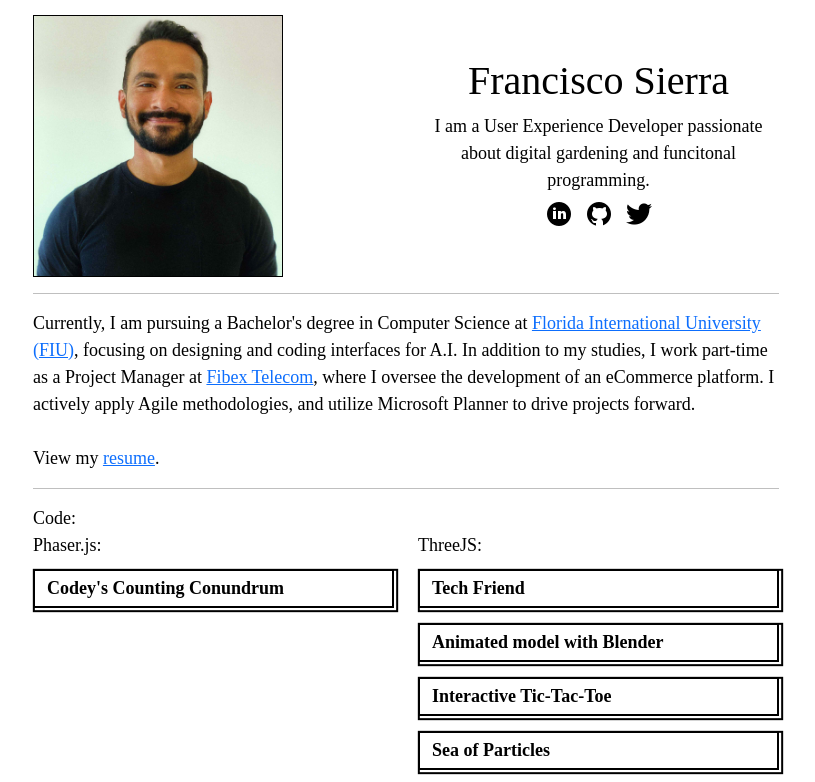
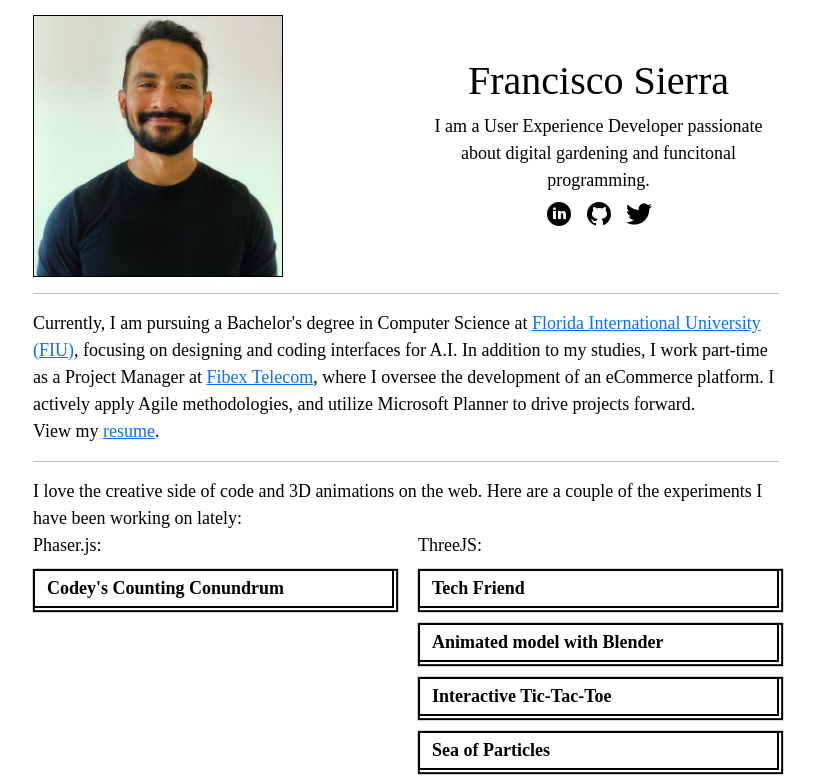
Before and after one commit to franciscosierra1915/website2025, a React (Vite) app: page / in a window 1280 px wide. Shown: the top 782 px of the page, without its empty margins (234-1049 px from the left). Built offline with nearby package versions, Linux system fonts and the light colour scheme.

Commit message:
updated some text

```diff
--- a/src/App.jsx
+++ b/src/App.jsx
@@ -33,13 +33,12 @@ function App() {
           <Col>
             <hr />
             <p>Currently, I am pursuing a Bachelor's degree in Computer Science at <a href="https://www.cis.fiu.edu/degree/b-a-computer-science/" target="_blank" rel="noopener noreferrer">Florida International University (FIU)</a>, focusing on designing and coding interfaces for A.I. In addition to my studies, I work part-time as a Project Manager at <a href="https://www.fibextelecom.net/" target="_blank" rel="noopener noreferrer">Fibex Telecom</a>, where I oversee the development of an eCommerce platform. I actively apply Agile methodologies, and  utilize Microsoft Planner to drive projects forward.</p>
-            <br />
             <p>View my <a href="https://docs.google.com/document/d/1POiSs9QtGwYVOjEl8TKktt1FmKUJLDv26pDQNHoiFNA/edit?usp=sharing" target="_blank" rel="noopener noreferrer">resume</a>.</p>
             <hr />
           </Col>
         </Row>
         <Row>
-          <p>Code:</p>
+          <p>I love the creative side of code and 3D animations on the web. Here are a couple of the experiments I have been working on lately:</p>
           <Col lg={6}>
             Phaser.js:
             <ul>
```
Also changed, not shown: 1 other file (tests, documents, lock files or other folders).
